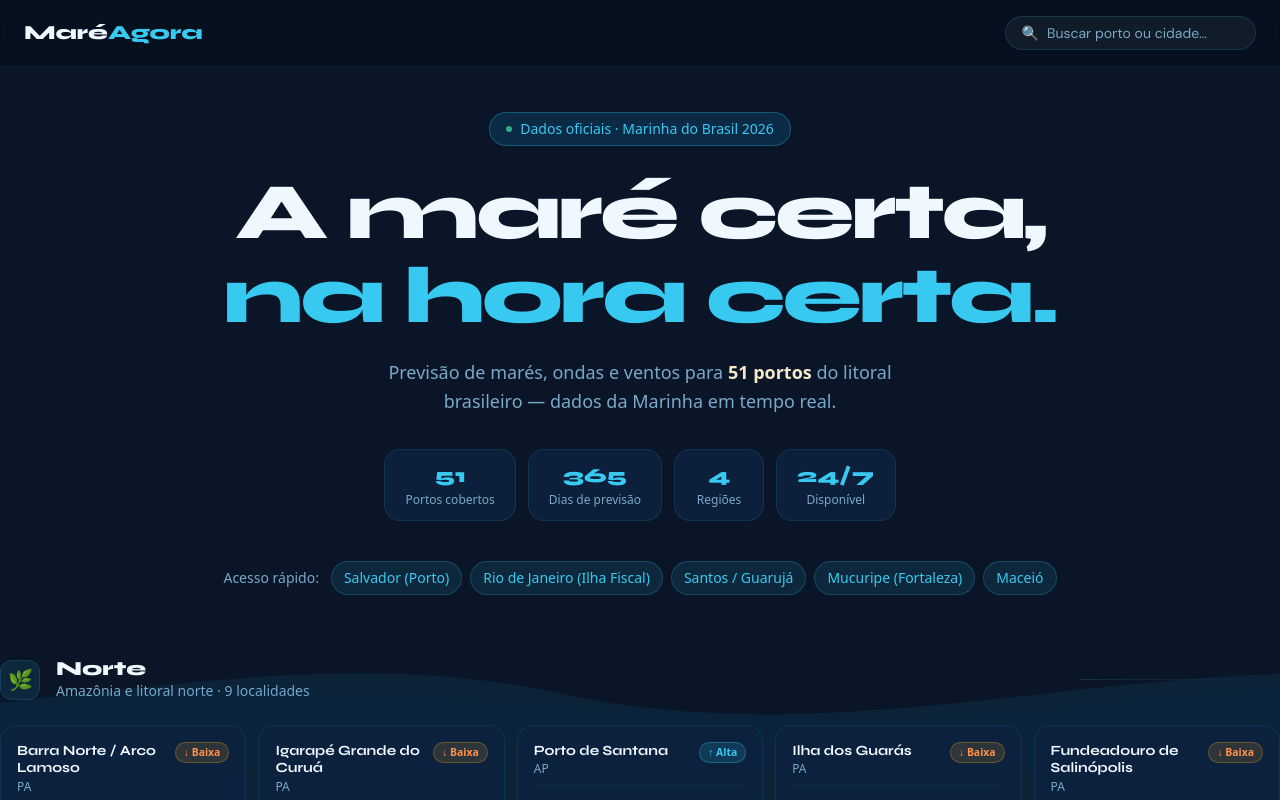
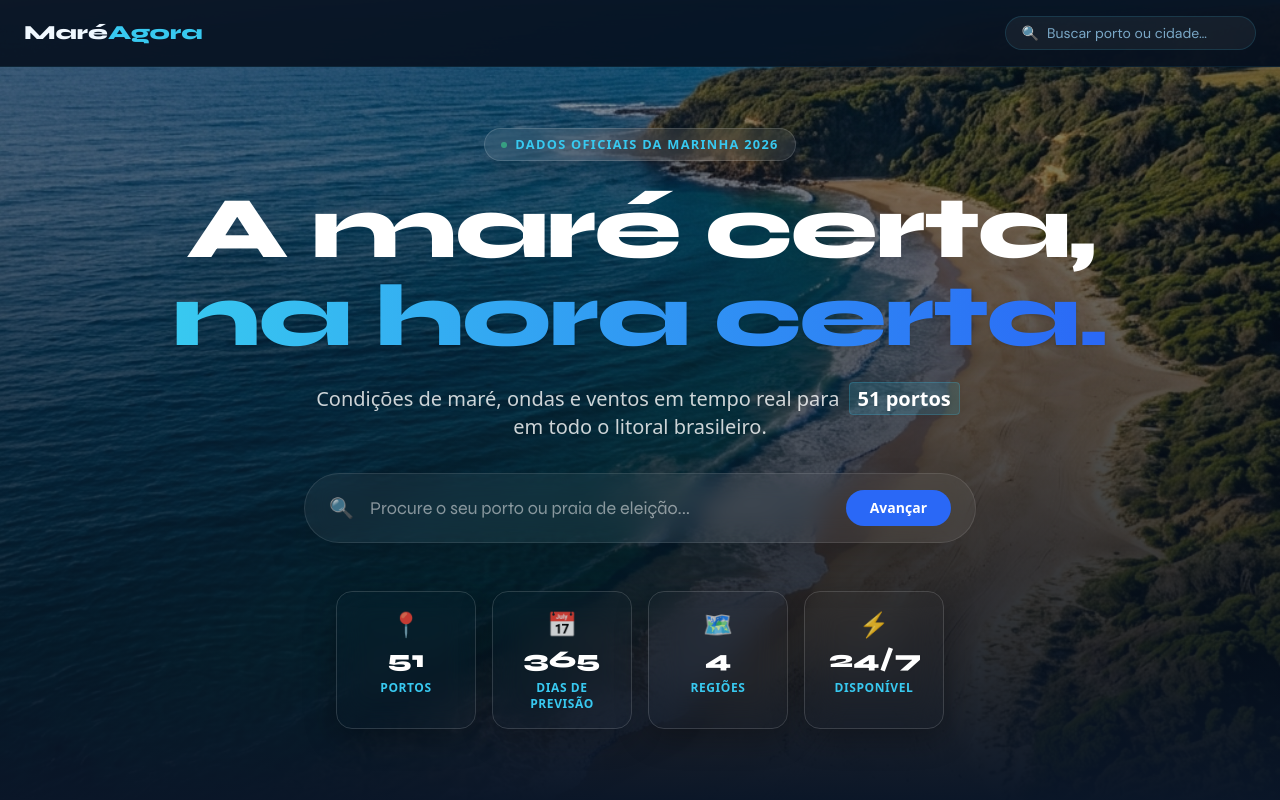
Before and after one commit to gustafa001/Mareagora, a Next.js app: page / in a window 1280 px wide. Shown: the top 800 px of the page. Built offline with nearby package versions, Linux system fonts and the light colour scheme.

Commit message:
feat: redesign Pro Max da pagina inicial (hero imersivo e hero search)

```diff
--- a/app/page.tsx
+++ b/app/page.tsx
@@ -1,6 +1,7 @@
 import { PORTS } from '@/lib/ports';
 import NavBar from '@/components/NavBar';
 import TideCardLive from '@/components/TideCardLive';
+import HeroSearch from '@/components/HeroSearch';
 import Link from 'next/link';
 
 const REGION_ICONS: Record<string, string> = {
@@ -21,63 +22,63 @@ export default function Home() {
     <div className="min-h-screen bg-[var(--ocean)]">
       <NavBar />
 
-      <div className="bg-waves" aria-hidden>
-        <svg viewBox="0 0 1440 120" preserveAspectRatio="none" fill="rgba(56,201,240,.6)">
-          <path d="M0,60 C180,100 360,20 540,60 C720,100 900,20 1080,60 C1260,100 1350,40 1440,60 L1440,120 L0,120Z"/>
-        </svg>
-        <svg viewBox="0 0 1440 120" preserveAspectRatio="none" fill="rgba(14,127,190,.5)">
-          <path d="M0,80 C200,40 400,100 600,80 C800,60 1000,110 1200,80 C1320,65 1380,85 1440,80 L1440,120 L0,120Z"/>
-        </svg>
-      </div>
+      {/* HERO PRO MAX SECTION */}
+      <section className="hero-section border-b border-[rgba(56,201,240,0.15)]" style={{ minHeight: '600px', paddingBottom: '30px' }}>
+        <div className="hero-overlay" style={{ background: 'linear-gradient(to bottom, rgba(6,16,30,0.4) 0%, rgba(6,16,30,0.85) 80%, rgba(10,22,40,1) 100%)' }} />
+        <div className="container relative z-10 text-white text-center pt-32 pb-8 px-2">
 
-      <main className="container pt-28 pb-20">
+          <div className="inline-flex items-center gap-2 bg-[rgba(255,255,255,0.08)] border border-[rgba(255,255,255,0.15)] backdrop-blur-md rounded-full px-4 py-1.5 text-[var(--foam)] text-[0.8rem] mb-6 shadow-xl uppercase tracking-widest font-bold">
+            <span className="live-dot bg-[var(--foam)]"></span>
+            Dados Oficiais da Marinha 2026
+          </div>
 
-        {/* HERO */}
-        <div className="text-center mb-16 px-2">
-          <div className="inline-flex items-center gap-2 bg-[rgba(14,127,190,0.2)] border border-[rgba(56,201,240,0.3)] rounded-full px-4 py-1.5 text-[var(--foam)] text-sm mb-6">
-            <span className="live-dot"></span>
-            Dados oficiais · Marinha do Brasil 2026
-          </div>
-          <h1 className="font-syne font-extrabold text-[clamp(2.8rem,9vw,5rem)] tracking-[-3px] leading-[1.05] text-[var(--white)] mb-5">
+          <h1 className="font-syne font-extrabold text-[clamp(2.8rem,9vw,5.5rem)] tracking-[-2px] leading-[1] text-white mb-6 drop-shadow-2xl">
             A maré certa,<br/>
-            <span className="text-[var(--foam)]">na hora certa.</span>
+            <span className="text-transparent bg-clip-text bg-gradient-to-r from-[var(--foam)] to-[#2a68f6] filter drop-shadow">na hora certa.</span>
           </h1>
-          <p className="max-w-xl mx-auto text-[var(--muted)] text-lg leading-relaxed mb-8">
-            Previsão de marés, ondas e ventos para{' '}
-            <strong className="text-[var(--sand)]">{totalPorts} portos</strong>{' '}
-            do litoral brasileiro — dados da Marinha em tempo real.
+
+          <p className="max-w-2xl mx-auto text-[rgba(255,255,255,0.8)] text-lg md:text-xl leading-relaxed mb-6 drop-shadow font-light">
+            Condições de maré, ondas e ventos em tempo real para{' '}
+            <strong className="text-white font-bold bg-[rgba(56,201,240,0.15)] px-2 py-0.5 rounded border border-[rgba(56,201,240,0.2)] mx-1">{totalPorts} portos</strong>{' '}
+            em todo o litoral brasileiro.
           </p>
 
-          {/* Stats */}
-          <div className="flex flex-wrap justify-center gap-3 mb-10">
+          <HeroSearch />
+
+          {/* Stats em formato Glassmorphism Bento */}
+          <div className="flex flex-wrap justify-center gap-4 mt-12 mb-4">
             {[
-              { val: `${totalPorts}`, lbl: 'Portos cobertos' },
-              { val: '365', lbl: 'Dias de previsão' },
-              { val: '4', lbl: 'Regiões' },
-              { val: '24/7', lbl: 'Disponível' },
+              { val: `${totalPorts}`, lbl: 'Portos', icon: '📍' },
+              { val: '365', lbl: 'Dias de Previsão', icon: '📅' },
+              { val: '4', lbl: 'Regiões', icon: '🗺️' },
+              { val: '24/7', lbl: 'Disponível', icon: '⚡' },
             ].map(s => (
-              <div key={s.lbl} className="bg-[rgba(13,34,64,0.8)] border border-[rgba(56,201,240,0.12)] rounded-2xl px-5 py-3 text-center min-w-[90px]">
-                <div className="font-syne font-extrabold text-xl text-[var(--foam)]">{s.val}</div>
-                <div className="text-[var(--muted)] text-xs mt-0.5">{s.lbl}</div>
+              <div key={s.lbl} className="glass-card hover:bg-[rgba(255,255,255,0.1)] transition-colors rounded-2xl px-6 py-4 text-center min-w-[120px] max-w-[140px] flex-1">
+                <div className="text-2xl mb-1 opacity-80">{s.icon}</div>
+                <div className="font-syne font-extrabold text-2xl text-white drop-shadow-sm">{s.val}</div>
+                <div className="text-[var(--foam)] text-[10px] sm:text-xs mt-1 font-bold uppercase tracking-wider">{s.lbl}</div>
               </div>
             ))}
           </div>
+        </div>
+      </section>
+
+      <main className="container pt-8 pb-20 relative z-10">
 
           {/* Quick tags */}
-          <div className="flex flex-wrap justify-center gap-2">
-            <span className="text-[var(--muted)] text-sm self-center mr-1">Acesso rápido:</span>
+          <div className="flex flex-wrap justify-center gap-2 mb-10">
+            <span className="text-[var(--muted)] text-sm self-center mr-1 drop-shadow">Acesso rápido:</span>
             {['salvador','rio-de-janeiro-fiscal','santos','porto-de-mucuripe-fortaleza','maceio'].map(slug => {
               const p = PORTS.find(x => x.slug === slug);
               if (!p) return null;
               return (
                 <Link key={slug} href={`/mare/${slug}`}
-                  className="bg-[rgba(56,201,240,0.1)] border border-[rgba(56,201,240,0.2)] text-[var(--foam)] text-sm px-3 py-1.5 rounded-full hover:bg-[rgba(56,201,240,0.2)] hover:border-[var(--foam)] transition-all">
+                  className="bg-[rgba(56,201,240,0.1)] border border-[rgba(56,201,240,0.2)] text-[var(--foam)] text-sm px-3 py-1.5 rounded-full hover:bg-[rgba(56,201,240,0.25)] hover:border-[var(--foam)] transition-all drop-shadow-sm font-medium">
                   {p.name.replace('Porto de ','').replace('Porto do ','')}
                 </Link>
               );
             })}
           </div>
-        </div>
 
         {/* REGIONS + LIVE CARDS */}
         {regions.map((region) => {
--- /dev/null
+++ b/components/HeroSearch.tsx
@@ -0,0 +1,104 @@
+"use client";
+
+import { useState, useRef, useEffect } from "react";
+import { useRouter } from "next/navigation";
+import { PORTS, Port } from "@/lib/ports";
+import Link from "next/link";
+
+const normalize = (str: string) =>
+  str.normalize("NFD").replace(/[\u0300-\u036f]/g, "").toLowerCase().trim();
+
+export default function HeroSearch() {
+  const [search, setSearch] = useState("");
+  const [suggestions, setSuggestions] = useState<Port[]>([]);
+  const [showSuggestions, setShowSuggestions] = useState(false);
+  const router = useRouter();
+  const menuRef = useRef<HTMLDivElement>(null);
+
+  useEffect(() => {
+    const handleClickOutside = (e: MouseEvent) => {
+      if (menuRef.current && !menuRef.current.contains(e.target as Node)) {
+        setShowSuggestions(false);
+      }
+    };
+    document.addEventListener("mousedown", handleClickOutside);
+    return () => document.removeEventListener("mousedown", handleClickOutside);
+  }, []);
+
+  const handleInputChange = (val: string) => {
+    setSearch(val);
+    const searchNormalized = normalize(val);
+    if (searchNormalized.length > 0) {
+      const filtered = PORTS.filter(p =>
+        normalize(p.name).includes(searchNormalized) ||
+        normalize(p.state).includes(searchNormalized) ||
+        p.searchNames?.some(sn => normalize(sn).includes(searchNormalized))
+      ).slice(0, 6);
+      setSuggestions(filtered);
+      setShowSuggestions(true);
+    } else {
+      setSuggestions([]);
+      setShowSuggestions(false);
+    }
+  };
+
+  const handleSearch = (e: React.FormEvent) => {
+    e.preventDefault();
+    if (suggestions.length > 0) {
+      goToPort(suggestions[0]);
+    }
+  };
+
+  const goToPort = (port: Port) => {
+    setSearch("");
+    setShowSuggestions(false);
+    router.push(`/mare/${port.slug}`);
+  };
+
+  return (
+    <div className="w-full max-w-2xl mx-auto relative mt-8 mb-4 border border-[rgba(255,255,255,0.1)] rounded-full bg-[rgba(255,255,255,0.05)] backdrop-blur-md shadow-2xl z-20" ref={menuRef}>
+      <form onSubmit={handleSearch} className="flex items-center w-full px-6 py-4">
+        <span className="text-xl opacity-70">🔍</span>
+        <input
+          type="text"
+          placeholder="Procure o seu porto ou praia de eleição..."
+          className="bg-transparent border-none outline-none text-white text-lg w-full px-4 placeholder:text-[rgba(255,255,255,0.5)] font-syne"
+          value={search}
+          onChange={(e) => handleInputChange(e.target.value)}
+          onFocus={() => search.length > 0 && setShowSuggestions(true)}
+        />
+        <button type="submit" className="bg-[#2a68f6] hover:bg-[#38c9f0] transition-colors text-white font-bold py-2 px-6 rounded-full text-sm">
+          Avançar
+        </button>
+      </form>
+
+      {showSuggestions && suggestions.length > 0 && (
+        <div className="absolute top-full left-0 right-0 mt-3 bg-white border border-gray-100 rounded-2xl shadow-2xl overflow-hidden py-2 animate-in fade-in slide-in-from-top-2 duration-200">
+          {suggestions.map((p) => (
+            <button
+              key={p.slug}
+              onClick={() => goToPort(p)}
+              className="w-full text-left px-6 py-3 hover:bg-gray-50 flex items-center justify-between group transition-colors"
+            >
+              <div className="flex flex-col">
+                <span className="text-base font-bold text-gray-800 group-hover:text-[#2a68f6] transition-colors font-syne">
+                  {p.searchNames && p.searchNames.some(sn => normalize(sn).includes(normalize(search)))
+                    ? p.searchNames.find(sn => normalize(sn).includes(normalize(search)))
+                    : p.name
+                  }
+                </span>
+                <span className="text-xs text-gray-500 font-inter">
+                  {p.searchNames && p.searchNames.some(sn => normalize(sn).includes(normalize(search)))
+                    ? `Aprox. de ${p.name} · ${p.state}`
+                    : `${p.state} · ${p.region}`
+                  }
+                </span>
+              </div>
+              <span className="text-sm opacity-0 group-hover:opacity-100 transition-opacity">⚓ Ver Tábua</span>
+            </button>
+          ))}
+        </div>
+      )}
+    </div>
+  );
+}
```
